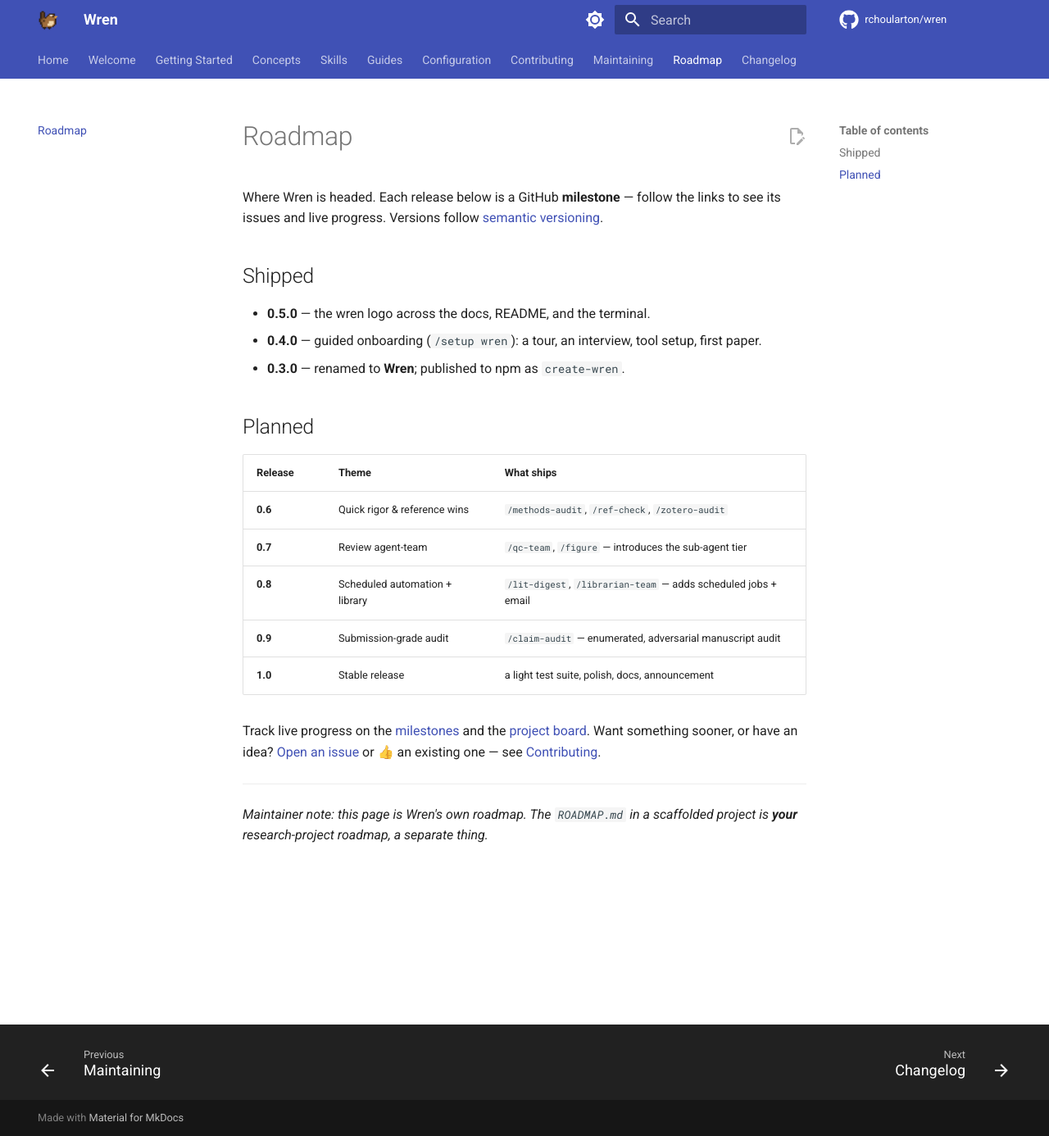
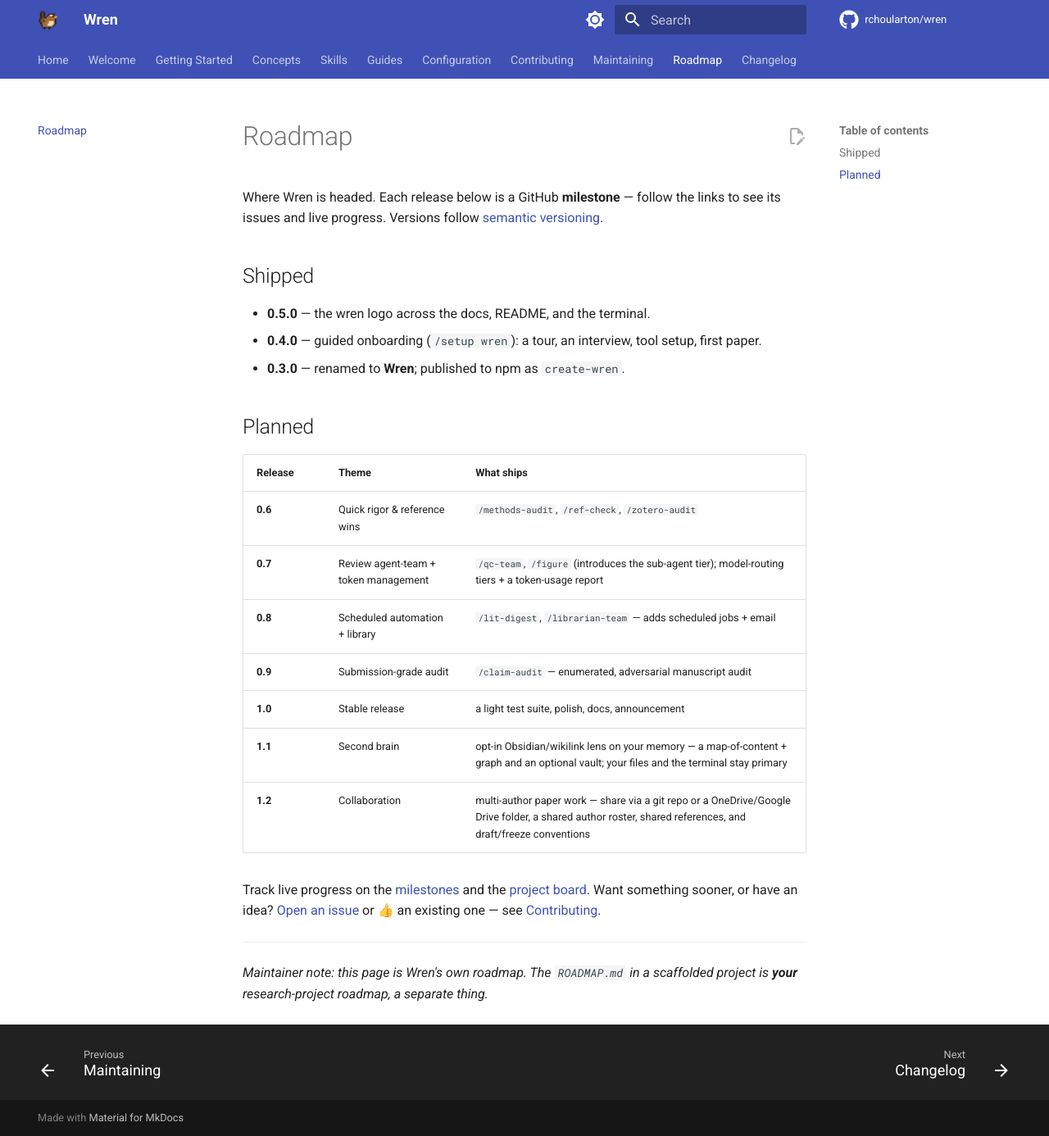
Before and after one commit to rchoularton/wren, an MkDocs documentation site: the page built from docs/roadmap.md, in a window 1280 px wide and 1386 px high. Shown: the whole window at 82% size. Built offline with MkDocs 1.6.1 and Material for MkDocs 9.7.7, drawn with Linux system fonts in a browser that asks for light colours; comment, search, counter and statistics services are not loaded.

Commit message:
docs(roadmap): add token management (0.7), Second Brain (1.1), Collaboration (1.2)
Token management folds into the existing 0.7 agent-tier release; Second
Brain (opt-in Obsidian/wikilink lens) and Collaboration (git-first +
shared OneDrive/Google Drive folder) are new post-1.0 milestones.
Tracking issues #9/#10/#11 created and added to the project board.

Co-Authored-By: Claude Opus 4.8 <noreply@anthropic.com>

```diff
--- a/docs/roadmap.md
+++ b/docs/roadmap.md
@@ -14,10 +14,12 @@ see its issues and live progress. Versions follow [semantic versioning](maintain
 | Release | Theme | What ships |
 |---|---|---|
 | **0.6** | Quick rigor & reference wins | `/methods-audit`, `/ref-check`, `/zotero-audit` |
-| **0.7** | Review agent-team | `/qc-team`, `/figure` — introduces the sub-agent tier |
+| **0.7** | Review agent-team + token management | `/qc-team`, `/figure` (introduces the sub-agent tier); model-routing tiers + a token-usage report |
 | **0.8** | Scheduled automation + library | `/lit-digest`, `/librarian-team` — adds scheduled jobs + email |
 | **0.9** | Submission-grade audit | `/claim-audit` — enumerated, adversarial manuscript audit |
 | **1.0** | Stable release | a light test suite, polish, docs, announcement |
+| **1.1** | Second brain | opt-in Obsidian/wikilink lens on your memory — a map-of-content + graph and an optional vault; your files and the terminal stay primary |
+| **1.2** | Collaboration | multi-author paper work — share via a git repo or a OneDrive/Google Drive folder, a shared author roster, shared references, and draft/freeze conventions |
 
 Track live progress on the [milestones](https://github.com/rchoularton/wren/milestones) and
 the [project board](https://github.com/rchoularton/wren/projects). Want something sooner, or
```
